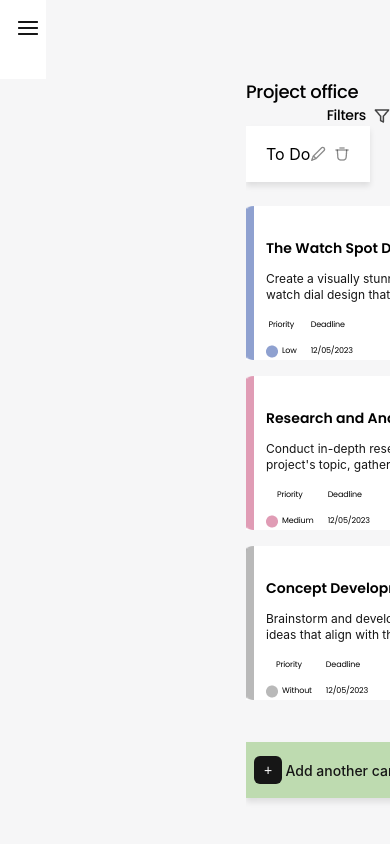
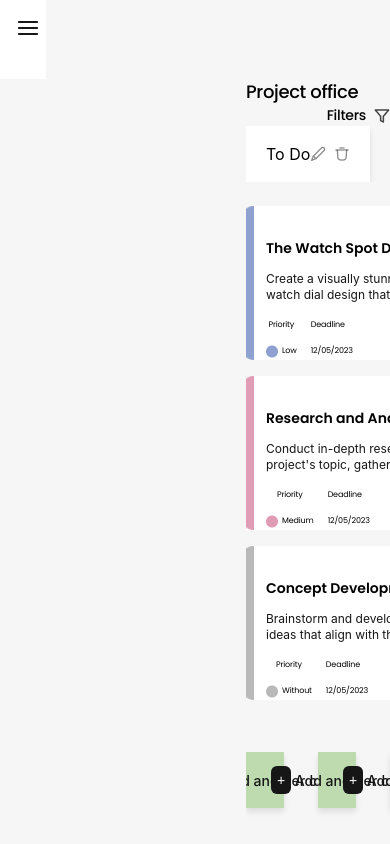
Before and after one commit to StefaniaGuta/taskPro, a React (Create React App) app: page /taskPro/projectoffice in a window 390 px wide. Built offline with nearby package versions, Linux system fonts and the light colour scheme.

Commit message:
ProjectPage - worked on tablet and mobile

```diff
--- a/src/components/ProjectOffice/ProjectOffice.module.css
+++ b/src/components/ProjectOffice/ProjectOffice.module.css
@@ -268,3 +268,139 @@
   gap: 14px;
   height: 31px;
 }
+
+@media only screen and (max-width: 768px) {
+  /* Row for top cards */
+  /* Row for top cards */
+  .top-card-row {
+    display: flex;
+    gap: 34px; /* Space between cards */
+    flex-wrap: nowrap; /* Prevent wrapping to new lines */
+    overflow-x: auto; /* Enable horizontal scrolling */
+  }
+
+  .top-card-row > .card {
+    flex: 0 0 calc(50% - 34px); /* 50% width minus the gap */
+    max-width: calc(50% - 34px); /* Prevent shrinking */
+    margin-bottom: 24px;
+    min-width: 0; /* Prevent shrinking to smaller than 0 */
+  }
+
+  /* Bottom row for "Add another card" */
+  .bottom-card-row {
+    display: flex;
+    gap: 34px; /* Space between cards */
+    flex-wrap: nowrap; /* Prevent wrapping to new lines */
+    overflow-x: auto; /* Enable horizontal scrolling */
+  }
+
+  .bottom-card-row > .add-card {
+    flex: 0 0 calc(50% - 34px); /* 50% width minus the gap */
+    max-width: calc(50% - 34px); /* Prevent shrinking */
+    margin-bottom: 24px;
+    min-width: 0; /* Prevent shrinking to smaller than 0 */
+  }
+
+  /* Scrollable card section */
+  .card-columns {
+    display: flex;
+    gap: 34px;
+    padding-bottom: 10px;
+  }
+
+  /* Scrollbar customization */
+  .card-columns::-webkit-scrollbar {
+    height: 8px;
+  }
+
+  .card-columns::-webkit-scrollbar-thumb {
+    background-color: #ccc;
+    border-radius: 10px;
+  }
+}
+
+@media only screen and (max-width: 768px) {
+  /* Row for top cards */
+  .top-card-row {
+    display: flex;
+    gap: 34px; /* Space between cards */
+    flex-wrap: nowrap; /* Prevent wrapping to new lines */
+    overflow-x: auto; /* Enable horizontal scrolling */
+  }
+
+  .top-card-row > .card {
+    flex: 0 0 calc(50% - 34px); /* 50% width minus the gap */
+    max-width: calc(50% - 34px); /* Prevent shrinking */
+    margin-bottom: 24px;
+    min-width: 0; /* Prevent shrinking to smaller than 0 */
+  }
+
+  /* Bottom row for "Add another card" */
+  .bottom-card-row {
+    display: flex;
+    gap: 34px; /* Space between cards */
+    flex-wrap: nowrap; /* Prevent wrapping to new lines */
+    overflow-x: auto; /* Enable horizontal scrolling */
+  }
+
+  .bottom-card-row > .add-card {
+    flex: 0 0 calc(50% - 34px); /* 50% width minus the gap */
+    max-width: calc(50% - 34px); /* Prevent shrinking */
+    margin-bottom: 24px;
+    min-width: 0; /* Prevent shrinking to smaller than 0 */
+  }
+
+  /* Scrollable card section */
+  .card-columns {
+    display: flex;
+    gap: 34px; /* Space between columns */
+    padding-bottom: 10px;
+  }
+
+  /* Scrollbar customization */
+  .card-columns::-webkit-scrollbar {
+    height: 8px;
+  }
+
+  .card-columns::-webkit-scrollbar-thumb {
+    background-color: #ccc;
+    border-radius: 10px;
+  }
+}
+
+@media only screen and (max-width: 320px) {
+  /* Row for top cards */
+  .top-card-row {
+    display: flex;
+    gap: 16px; /* Smaller gap for mobile */
+    flex-wrap: nowrap; /* Prevent wrapping to new lines */
+    overflow-x: auto; /* Enable horizontal scrolling */
+  }
+
+  .top-card-row > .card {
+    flex: 0 0 calc(100% - 16px); /* Full width minus gap for mobile */
+    max-width: calc(100% - 16px); /* Prevent shrinking */
+    margin-bottom: 16px; /* Adjust margin for mobile */
+  }
+
+  /* Bottom row for "Add another card" */
+  .bottom-card-row {
+    display: flex;
+    gap: 16px; /* Smaller gap for mobile */
+    flex-wrap: nowrap; /* Prevent wrapping to new lines */
+    overflow-x: auto; /* Enable horizontal scrolling */
+  }
+
+  .bottom-card-row > .add-card {
+    flex: 0 0 calc(100% - 16px); /* Full width minus gap for mobile */
+    max-width: calc(100% - 16px); /* Prevent shrinking */
+    margin-bottom: 16px; /* Adjust margin for mobile */
+  }
+
+  /* Scrollable card section */
+  .card-columns {
+    display: flex;
+    gap: 16px; /* Smaller gap for mobile */
+    padding-bottom: 10px;
+  }
+}
```
